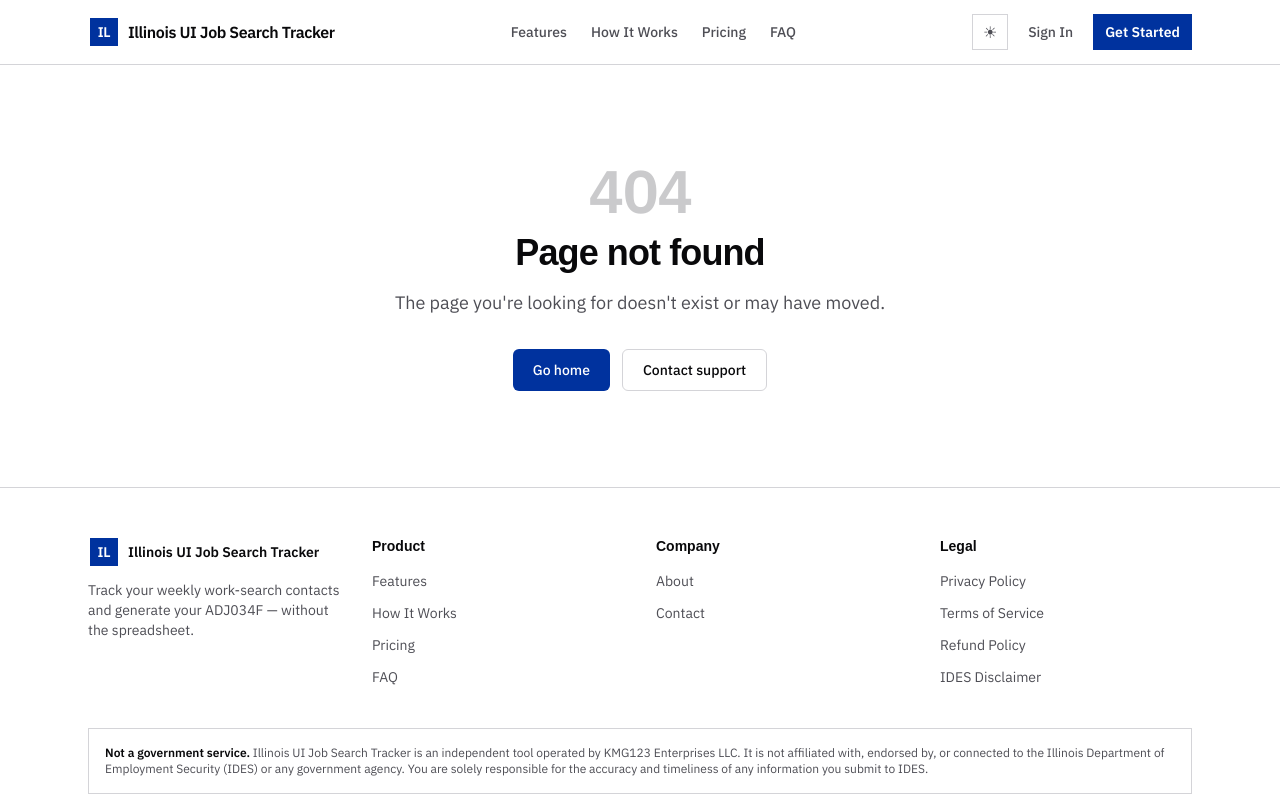
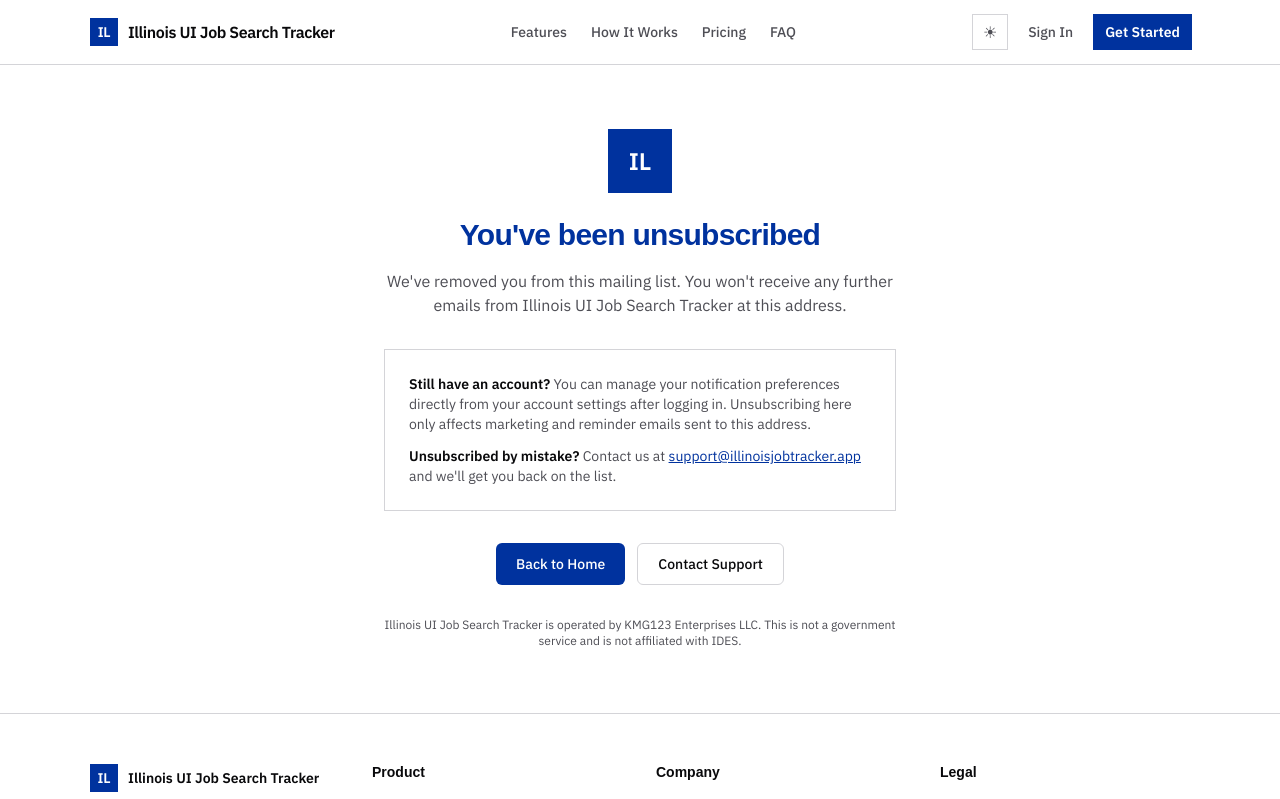
Before and after one commit to cagedbear83/ijt-marketing, a Next.js app: page /unsubscribe in a window 1280 px wide. Before the commit this address had no page. Shown: the top 799 px of the page. Built offline with nearby package versions, Linux system fonts and the light colour scheme; a web font is replaced by a local one.

Commit message:
Add branded unsubscribe page

```diff
--- /dev/null
+++ b/app/unsubscribe/page.tsx
@@ -0,0 +1,65 @@
+import Link from "next/link";
+import { site } from "@/lib/site";
+import { Section, Button } from "@/components/ui-bits";
+
+export const metadata = {
+  title: "Unsubscribe",
+  description: "Manage your email preferences for Illinois UI Job Search Tracker.",
+};
+
+export default function UnsubscribePage() {
+  return (
+    <>
+      <Section className="pt-16 pb-16">
+        <div className="mx-auto max-w-lg text-center">
+
+          {/* IL Logo mark */}
+          <div className="mx-auto mb-6 grid h-16 w-16 place-items-center border-2 border-primary bg-primary">
+            <span className="text-2xl font-black text-white font-heading">IL</span>
+          </div>
+
+          <h1 className="text-3xl font-black tracking-tight text-primary font-heading">
+            You&apos;ve been unsubscribed
+          </h1>
+
+          <p className="mt-4 text-muted-foreground">
+            We&apos;ve removed you from this mailing list. You won&apos;t receive
+            any further emails from Illinois UI Job Search Tracker at this address.
+          </p>
+
+          {/* Info box */}
+          <div className="mt-8 border border-border bg-surface p-6 text-left text-sm text-muted-foreground space-y-3">
+            <p>
+              <strong className="text-foreground">Still have an account?</strong>{" "}
+              You can manage your notification preferences directly from your account
+              settings after logging in. Unsubscribing here only affects marketing
+              and reminder emails sent to this address.
+            </p>
+            <p>
+              <strong className="text-foreground">Unsubscribed by mistake?</strong>{" "}
+              Contact us at{" "}
+              <a
+                href={`mailto:${site.supportEmail}`}
+                className="text-primary underline hover:opacity-80"
+              >
+                {site.supportEmail}
+              </a>{" "}
+              and we&apos;ll get you back on the list.
+            </p>
+          </div>
+
+          <div className="mt-8 flex flex-wrap justify-center gap-3">
+            <Button href="/">Back to Home</Button>
+            <Button href="/contact" variant="outline">Contact Support</Button>
+          </div>
+
+          <p className="mt-8 text-xs text-muted-foreground">
+            {site.name} is operated by {site.company}. This is not a government
+            service and is not affiliated with IDES.
+          </p>
+
+        </div>
+      </Section>
+    </>
+  );
+}
```
